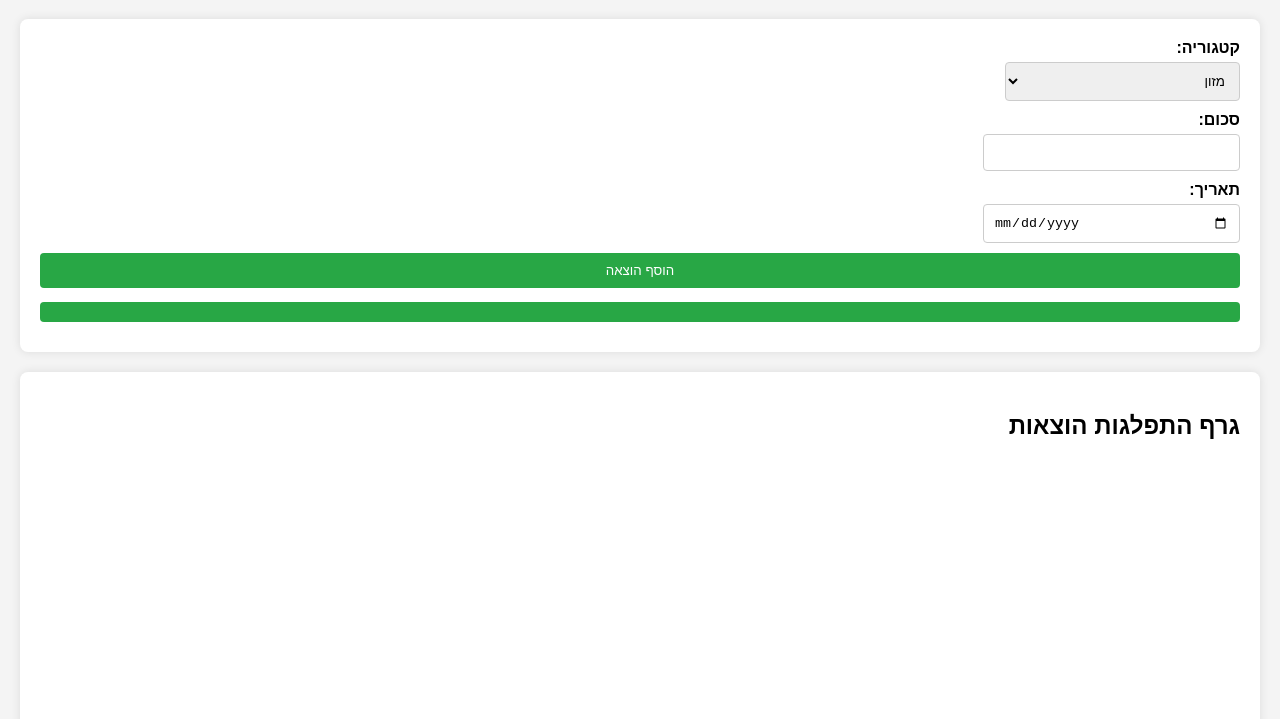
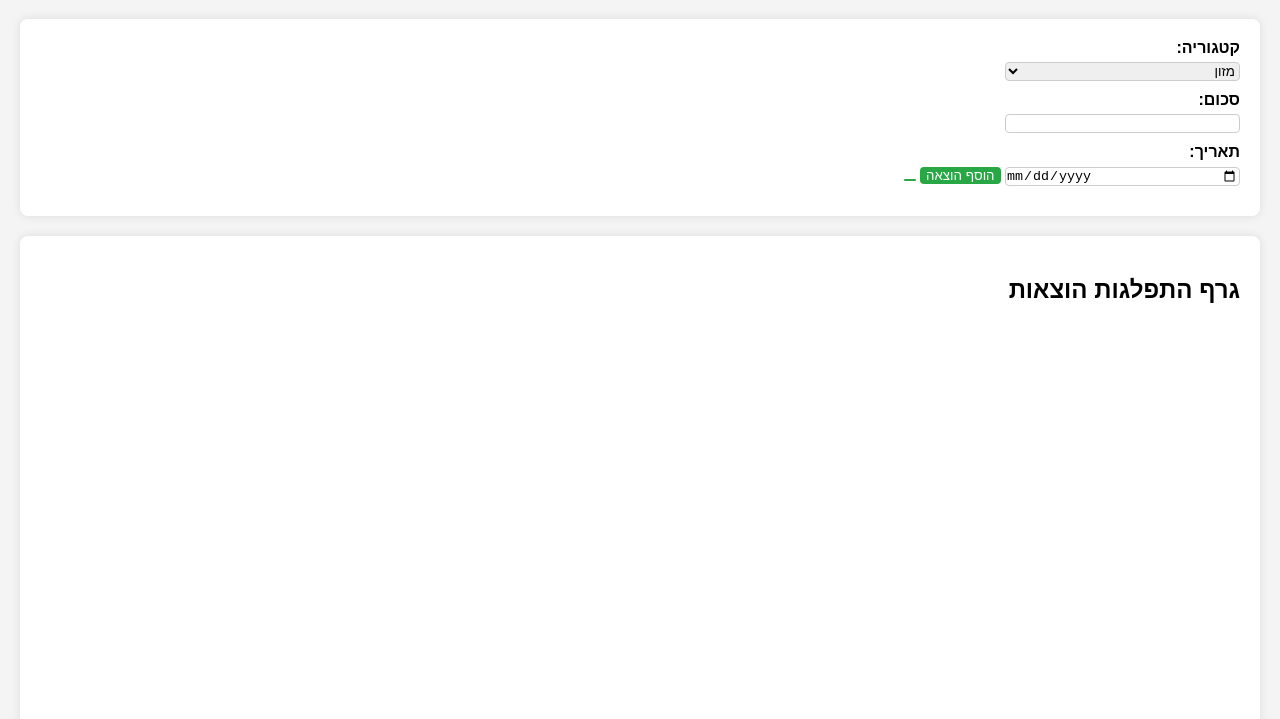
Before and after one commit to zamit00/expensesBudjet, a plain HTML site: page index.html in a window 1280 px wide. Shown: the part 81-800 px from the top of the page. Drawn offline with nearby package versions, Linux system fonts and the light colour scheme.

Commit message:
Update index.html

```diff
--- a/index.html
+++ b/index.html
@@ -29,11 +29,12 @@
             font-weight: bold;
         }
         input, select, button {
-            width: 100%;
+            max-width: 300px
             padding: 10px;
             margin-bottom: 10px;
             border: 1px solid #ccc;
             border-radius: 4px;
+            box-sizing: border-box
         }
         button {
             background-color: #28a745;
```
